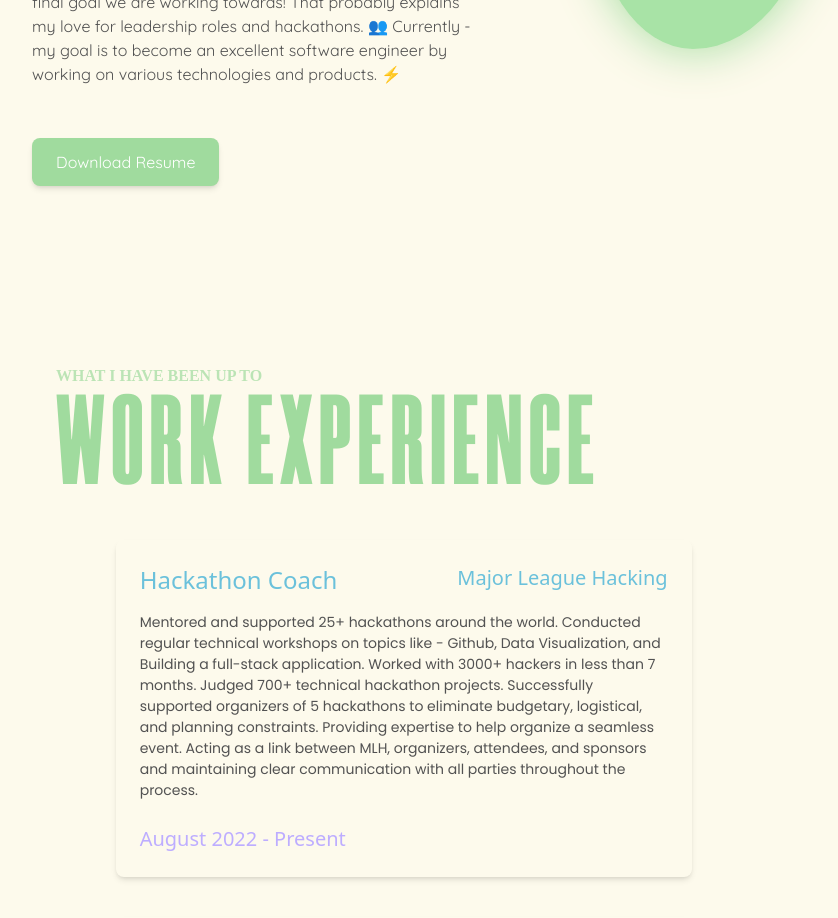
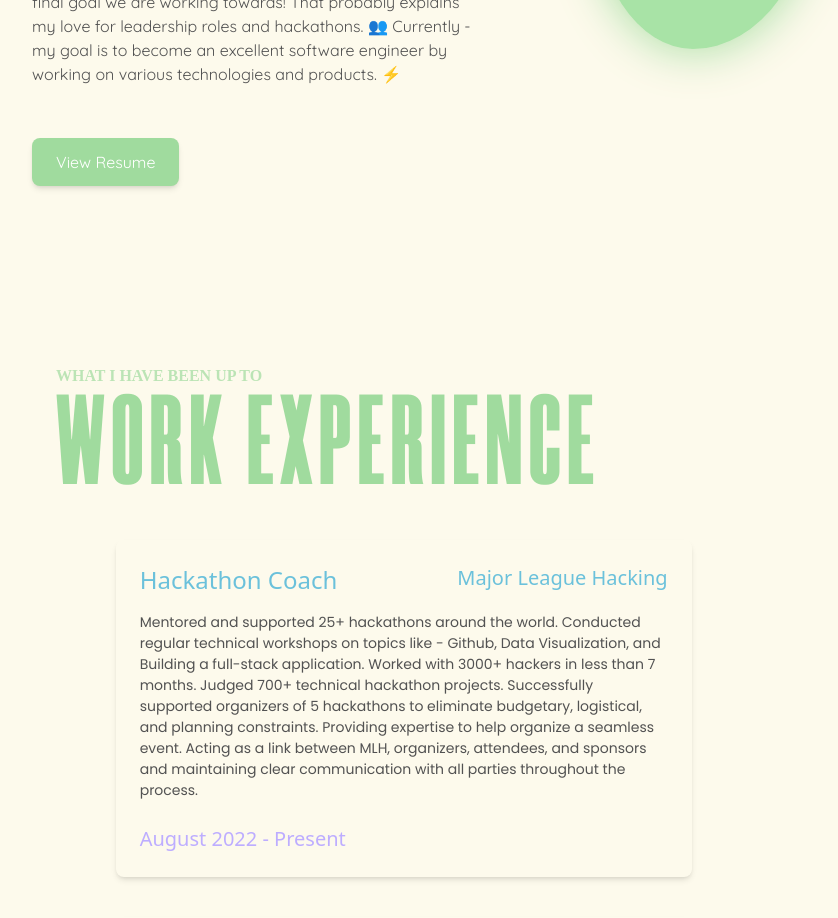
Before and after one commit to shreyasichauhan19/ShreyasiChauhan, a React (Vite) app: page / in a window 1280 px wide. Shown: the part 1320-2238 px from the top of the page, without its empty margins (160-998 px from the left). Built offline with nearby package versions, Linux system fonts and the light colour scheme; a web font is replaced by a local one.

Commit message:
added resume

```diff
--- a/src/Pages/About.jsx
+++ b/src/Pages/About.jsx
@@ -5,11 +5,6 @@
 import ImageSlider from "../Components/elements/ImageSlider";
 
 const About = () => {
-
-  const handleResumeDownload = () => {
-    const resumeFile = '../assets/docs/ShreyasiChauhanResume.pdf';
-    window.open(resumeFile, '_blank');
-  };
 
   return (
     <div id="about" className="w-full flex justify-center overflow-hidden-web">
@@ -46,13 +41,18 @@
           </div>
         </div>
         <div className="w-full mt-[8%] text-left">
-          <button
-            onClick={handleResumeDownload}
-            className="bg-primary-400 text-white px-6 py-3 rounded-lg shadow-md hover:bg-primary-500 transition duration-300"
-            style={{ fontFamily: "Quicksand", color: "white" }}
-          >
-            Download Resume
-          </button>
+            <a
+              href="https://www.notion.so/shreyasic/Resume-3b7a6149c32340f28e8cf4e5e1ab2f5b"
+              target="_blank" // Opens the link in a new tab
+              rel="noopener noreferrer" // Recommended for security when using target="_blank"
+            >
+              <button
+                className="bg-primary-400 text-white px-6 py-3 rounded-lg shadow-md hover:bg-primary-500 transition duration-300"
+                style={{ fontFamily: "Quicksand", color: "white" }}
+              >
+                View Resume
+              </button>
+            </a>
         </div>
       </div>
     </div>
```
Also changed, not shown: 1 other file (tests, documents, lock files or other folders).
